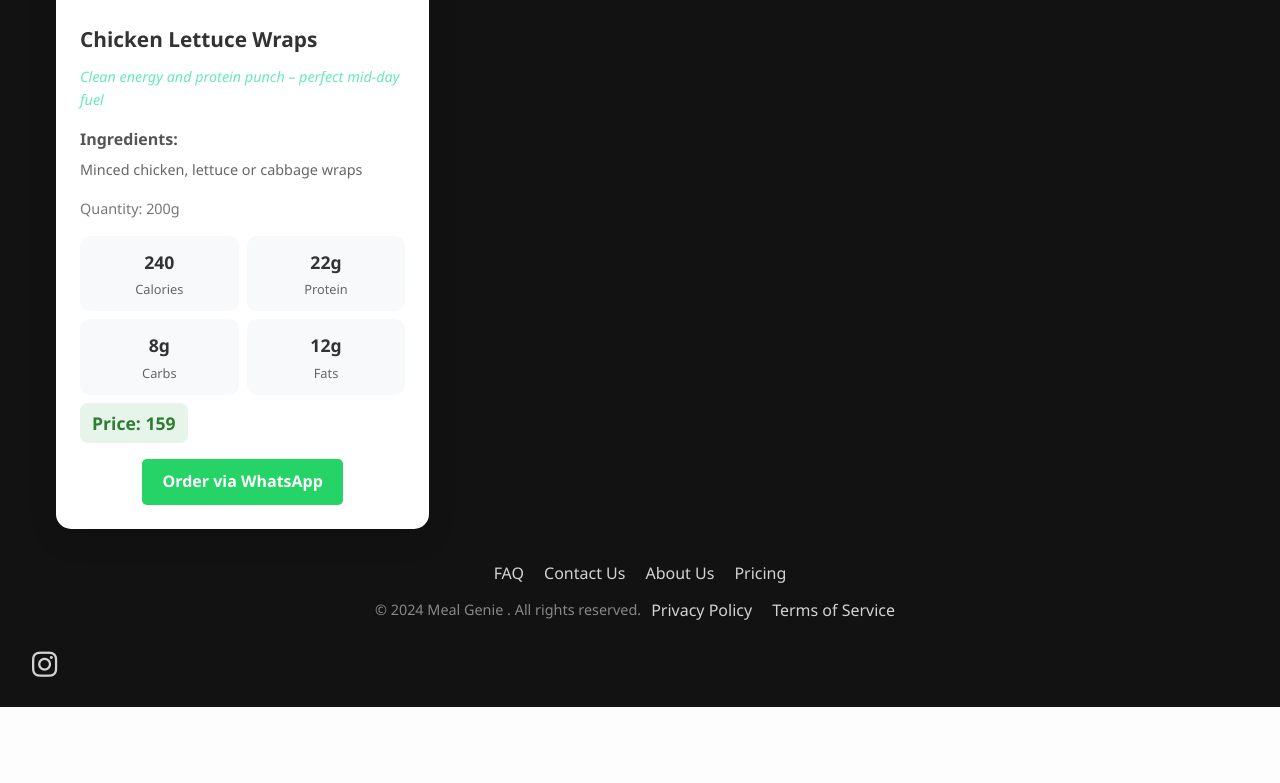
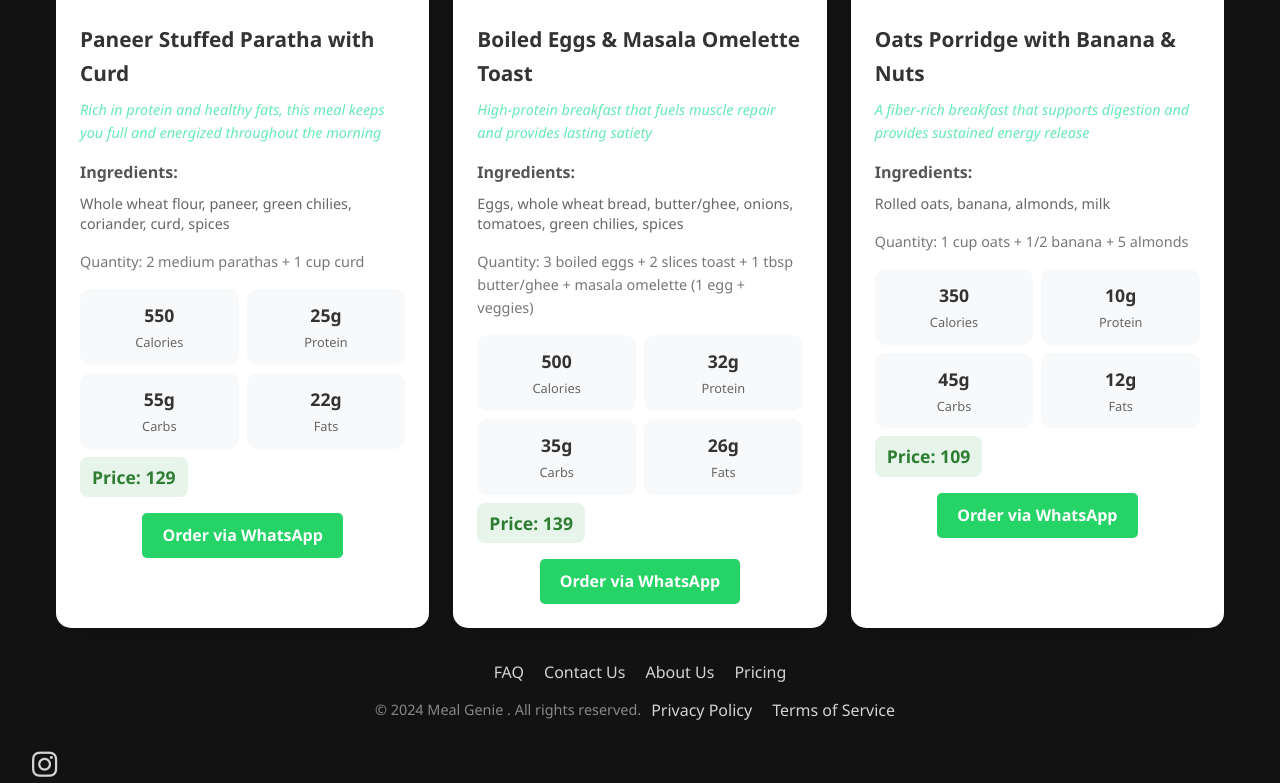
Before and after one commit to jiyad-shaikh/meal-genie, a Flask app: page /menu in a window 1280 px wide. Shown: the part 4643-5426 px from the top of the page. Before the commit the page ends 5350 px from the top, so only its background shows below. Run offline with Flask 3, Linux system fonts and the light colour scheme; some libraries are stand-ins or nearby versions.

Commit message:
added some didshes in the menu

```diff
--- a/templates/menu.html
+++ b/templates/menu.html
@@ -236,17 +236,40 @@
             },
             {
                 id: 16,
-                name: "Chicken Lettuce Wraps",
+                name: "Paneer Stuffed Paratha with Curd",
+                type: "veg",
+                mealTime: "breakfast",
+                benefit: "Rich in protein and healthy fats, this meal keeps you full and energized throughout the morning",
+                ingredients: "Whole wheat flour, paneer, green chilies, coriander, curd, spices",
+                quantity: "2 medium parathas + 1 cup curd",
+                nutrition: { calories: 550, protein: 25, carbs: 55, fats: 22 },
+                Image: "/static/images/paneer_paratha_curd.jpg",
+                price: "129"
+            },
+            {
+                id: 17,
+                name: "Boiled Eggs & Masala Omelette Toast",
                 type: "non-veg",
-                mealTime: "snacks",
-                benefit: "Clean energy and protein punch – perfect mid-day fuel",
-                ingredients: "Minced chicken, lettuce or cabbage wraps",
-                quantity: "200g",
-                nutrition: { calories: 240, protein: 22, carbs: 8, fats: 12 },
-                Image: "/static/images/chicken_lettuce_wraps.png",
-                price:"159"
+                mealTime: "breakfast",
+                benefit: "High-protein breakfast that fuels muscle repair and provides lasting satiety",
+                ingredients: "Eggs, whole wheat bread, butter/ghee, onions, tomatoes, green chilies, spices",
+                quantity: "3 boiled eggs + 2 slices toast + 1 tbsp butter/ghee + masala omelette (1 egg + veggies)",
+                nutrition: { calories: 500, protein: 32, carbs: 35, fats: 26 },
+                Image: "/static/images/eggs_omelette_toast.jpg",
+                price: "139"
             },
-
+            {
+                id: 18,
+                name: "Oats Porridge with Banana & Nuts",
+                type: "veg",
+                mealTime: "breakfast",
+                benefit: "A fiber-rich breakfast that supports digestion and provides sustained energy release",
+                ingredients: "Rolled oats, banana, almonds, milk",
+                quantity: "1 cup oats + 1/2 banana + 5 almonds",
+                nutrition: { calories: 350, protein: 10, carbs: 45, fats: 12 },
+                Image: "/static/images/oats_banana_nuts.jpg",
+                price: "109"
+            }
         ];
 
         // DOM elements
```
Also changed, not shown: static/images/eggs_omelette_toast.jpg (added), static/images/oats_banana_nuts.jpg (added), static/images/paneer_paratha_curd.jpg (added).
